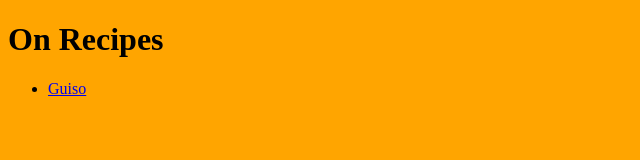
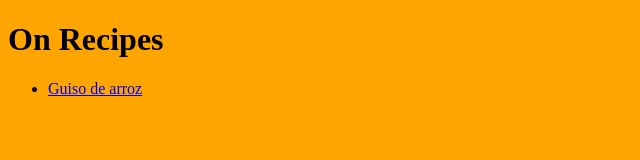
Before and after one commit to agaz117/odin-recipes, a plain HTML site: page index.html in a window 1280 px wide. Shown: the full height of the page, 0-640 px from the left. Drawn offline with Linux system fonts and the light colour scheme.

Commit message:
a ver ahora

```diff
--- a/index.html
+++ b/index.html
@@ -9,7 +9,7 @@
 <body>
     <h1>On Recipes</h1>
     <ul>
-        <li><a href="recipes/guiso.html">Guiso</a></li>
+        <li><a href="recipes/guiso-de-arroz.html">Guiso de arroz</a></li>
     </ul>
 </body>
 </html>
```
